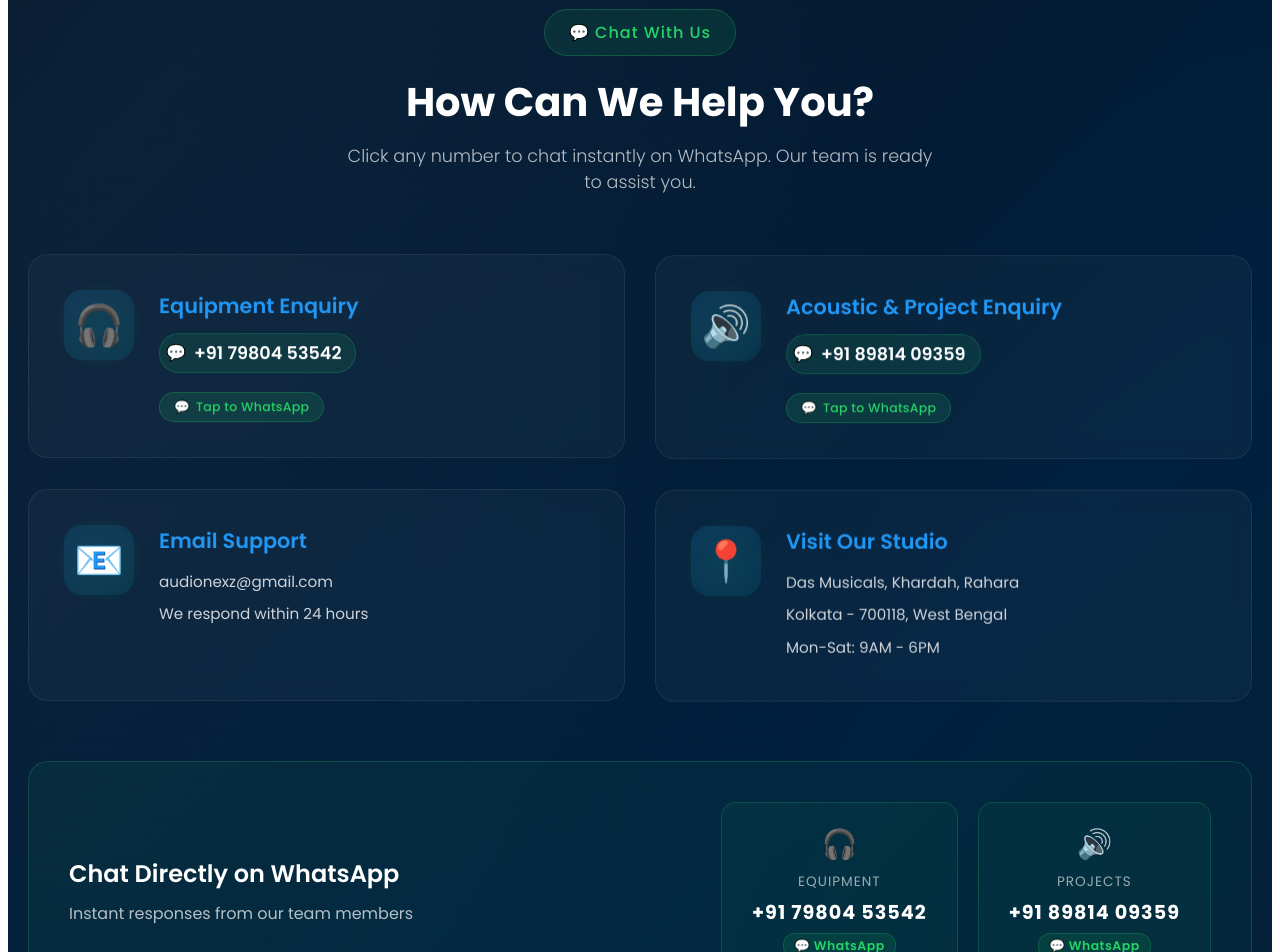
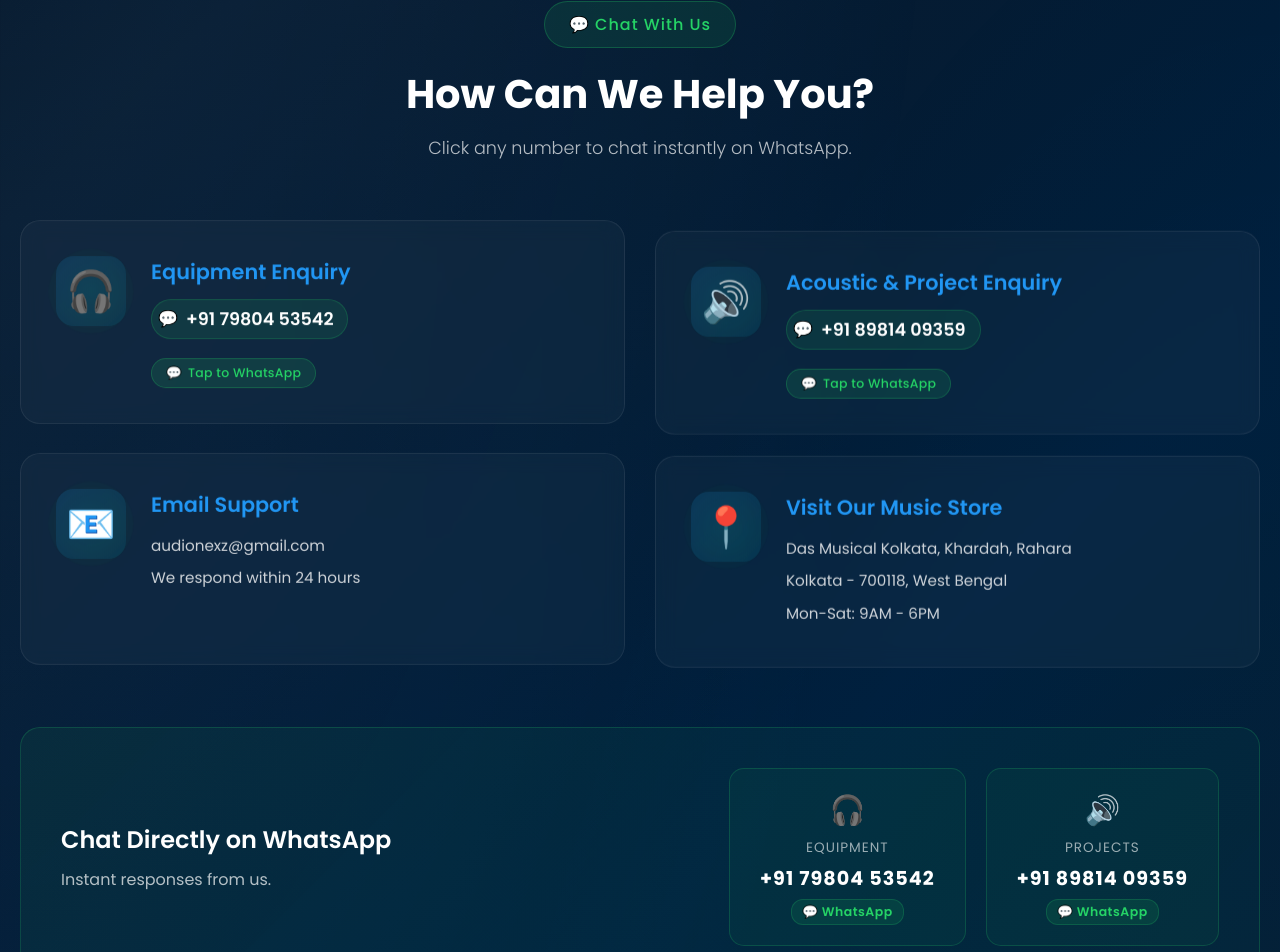
Before and after one commit to Shubhamzio/audionexz-cicd, a React (Vite) app: page /contact in a window 1280 px wide. Shown: the part 1114-2066 px from the top of the page. Built offline with nearby package versions, Linux system fonts and the light colour scheme.

Commit message:
origin main

```diff
--- a/src/App.css
+++ b/src/App.css
@@ -4,3 +4,9 @@ footer.anxFooterMain {
   font-family: 'Poppins', -apple-system, BlinkMacSystemFont,
     'Segoe UI', Roboto, sans-serif;
 }
+
+* {
+  margin: 0;
+  padding: 0;
+  box-sizing: border-box;
+}
--- a/src/components/Contact/Contact.jsx
+++ b/src/components/Contact/Contact.jsx
@@ -36,20 +36,20 @@ const Contact = () => {
       details: ["+91 89814 09359"],
       whatsappMessage: "Hello, I'm interested in acoustic and project enquiry.",
       animation: "float-down",
-      delay: "0.2s",
+      delay: "2s",
     },
     {
       icon: "📧",
       title: "Email Support",
       details: ["audionexz@gmail.com", "We respond within 24 hours"],
       animation: "float-up",
-      delay: "0.4s",
+      delay: "0.8s",
     },
     {
       icon: "📍",
-      title: "Visit Our Studio",
+      title: "Visit Our Music Store",
       details: [
-        "Das Musicals, Khardah, Rahara",
+        "Das Musical Kolkata, Khardah, Rahara",
         "Kolkata - 700118, West Bengal",
         "Mon-Sat: 9AM - 6PM",
       ],
@@ -244,8 +244,7 @@ const Contact = () => {
             <span className="cnt-section-badge">💬 Chat With Us</span>
             <h2 className="cnt-section-title">How Can We Help You?</h2>
             <p className="cnt-section-subtitle">
-              Click any number to chat instantly on WhatsApp. Our team is ready
-              to assist you.
+              Click any number to chat instantly on WhatsApp.
             </p>
           </div>
 
@@ -334,7 +333,7 @@ const Contact = () => {
           <div className="cnt-direct-contact cnt-animate">
             <div className="cnt-direct-content">
               <h3>Chat Directly on WhatsApp</h3>
-              <p>Instant responses from our team members</p>
+              <p>Instant responses from us.</p>
             </div>
             <div className="cnt-direct-numbers">
               <button
@@ -406,7 +405,7 @@ const Contact = () => {
                 <div className="cnt-map-placeholder">
                   <div className="cnt-map-content">
                     <span className="cnt-map-icon">📍</span>
-                    <h4>Das Musicals, Khardah</h4>
+                    <h4>Das Music Kolkata, Khardah</h4>
                     <p>Rahara, Kolkata - 700118</p>
                     <a
                       href="https://maps.google.com/?q=Das+Musicals+Khardah+Kolkata"
```
